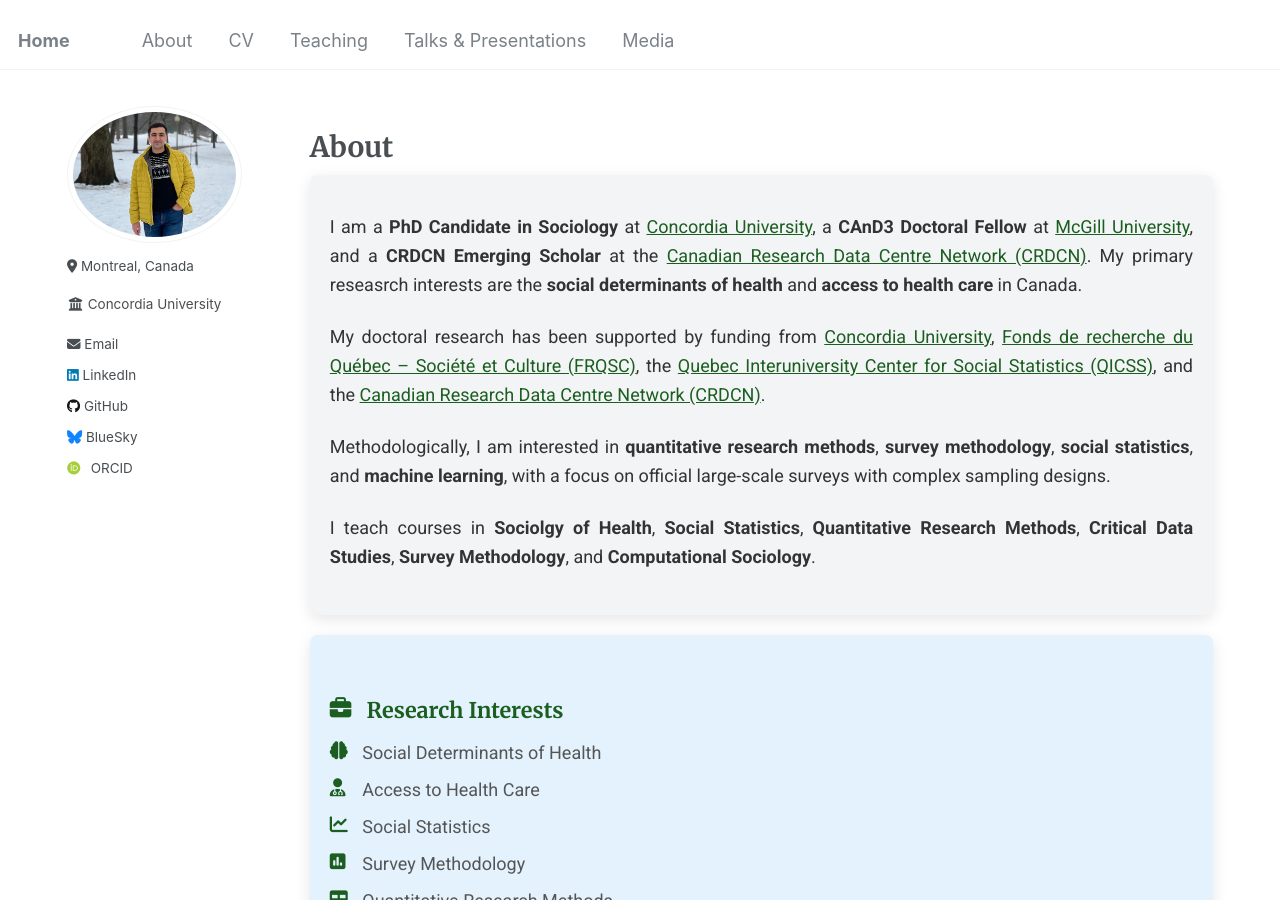
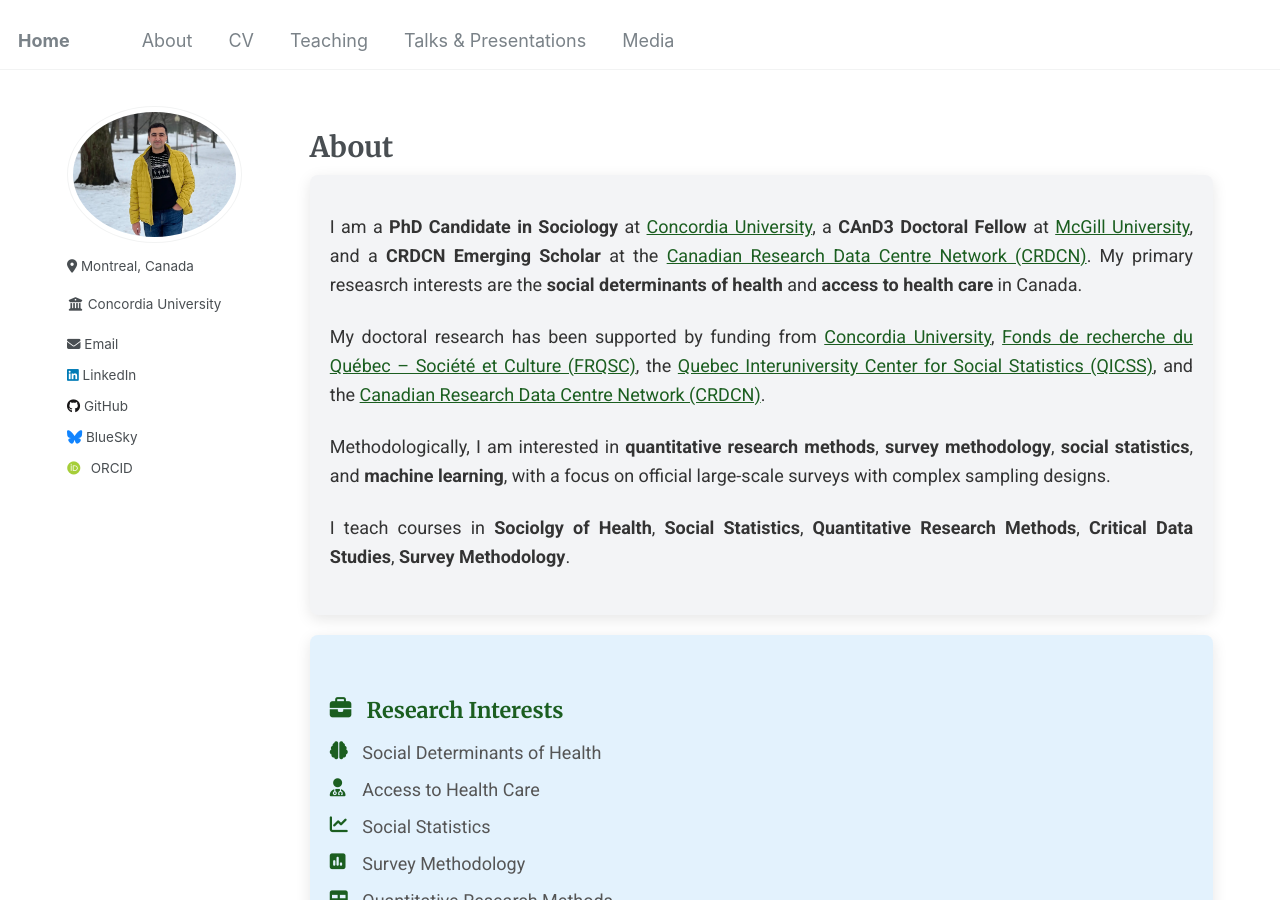
Before and after one commit to Mohsnmonji/mohsnmonji.github.io, a Jekyll site: the page built from about-me.md, in a window 1280 px wide and 900 px high. Built offline with Jekyll 4.4.1, drawn with Linux system fonts in a browser that asks for light colours; some web fonts are replaced.

Commit message:
Update about-me.md

```diff
--- a/about-me.md
+++ b/about-me.md
@@ -108,7 +108,7 @@ author_profile: true
  <p>
     I teach courses in <strong>Sociolgy of Health</strong>,
     <strong>Social Statistics</strong>, <strong>Quantitative Research Methods</strong>, <strong>Critical Data Studies</strong>,
-    <strong>Survey Methodology</strong>, and <strong>Computational Sociology</strong>.
+    <strong>Survey Methodology</strong>.
 </p>
 </div>
 
```
